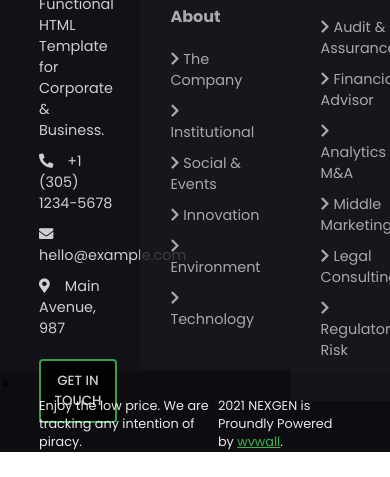
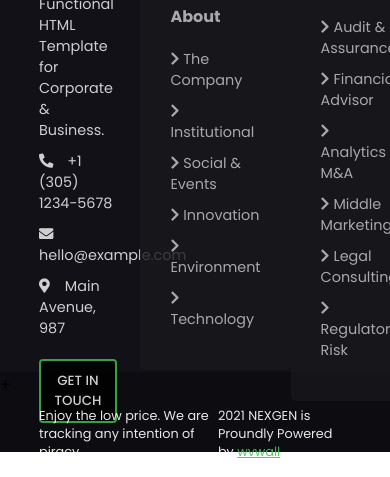
Before and after one commit to wvwall/proj-html-vuejs, a website: page index.html in a window 390 px wide. Shown: the part 5162-5639 px from the top of the page. Drawn offline with nearby package versions, Linux system fonts and the light colour scheme.

Commit message:
Start responsive

```diff
--- a/src/partials/_footer.scss
+++ b/src/partials/_footer.scss
@@ -74,7 +74,7 @@
     height: 80px;
     background-color: #0D0D11;
     .container {
-        height: 80px;
+
         width: 80%;
         margin: 0 auto;
         color: #fff;
@@ -83,6 +83,7 @@
         display: flex;
         justify-content: space-between;
         p {
+            margin-top: 10px;
             a {
                 color: $primaryColor;
             }
```
Also changed, not shown: assets/css/master.css.
